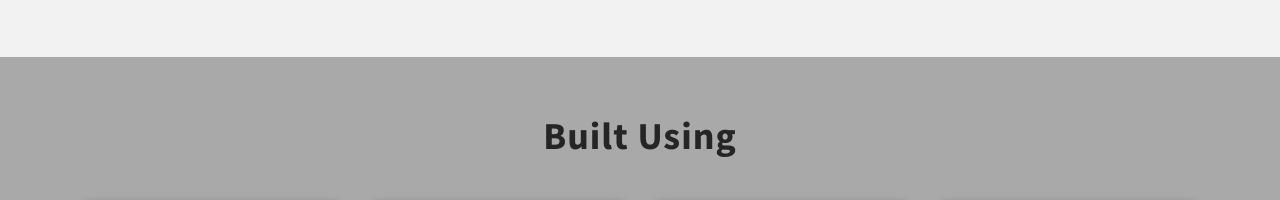
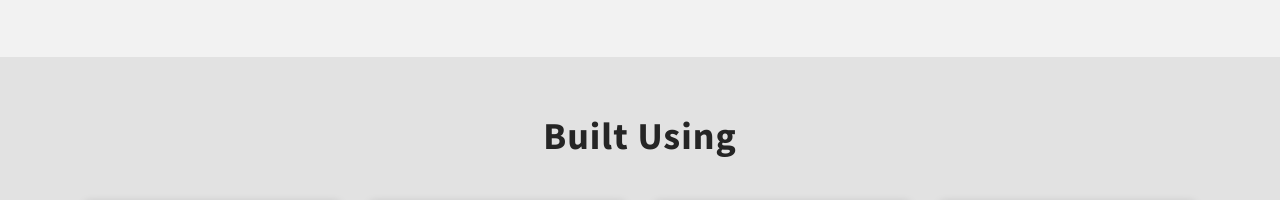
Before and after one commit to JacobGrow/JacobGrow, a plain HTML site: page index.html in a window 1280 px wide. Shown: the part 1785-1985 px from the top of the page. Drawn offline with nearby package versions, Linux system fonts and the light colour scheme; files whose address does not match are found by name.

Commit message:
style change

```diff
--- a/index.html
+++ b/index.html
@@ -301,7 +301,7 @@
       <!-- Container Ends -->
     </section>
     <!-- Services Section Start -->
-    <section id="services" class="section-padding" style="background-color: #a9a9a9;">
+    <section id="services" class="section-padding" style="background-color: #e2e2e2;">
       <h2 class="section-title wow flipInX" data-wow-delay="0.4s">Built Using</h2>
       <div class="container">
         <div class="row">
```
